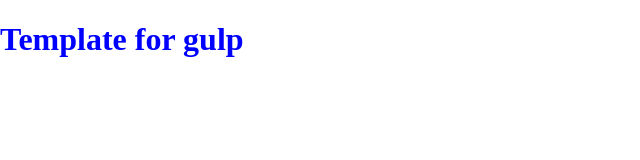
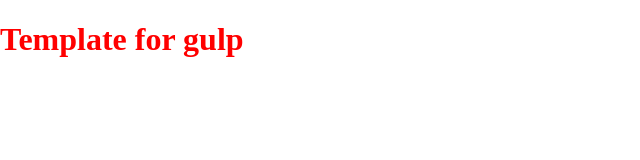
Before and after one commit to kevhello/gulp-template, a website: page public/index.html in a window 1280 px wide. Shown: the whole page, without its empty margins (0-640 px from the left). Drawn offline with nearby package versions, Linux system fonts and the light colour scheme.

Commit message:
Add base and modules folder and correct styles path on html

```diff
--- a/public/index.html
+++ b/public/index.html
@@ -3,9 +3,9 @@
 <head>
     <meta charset="UTF-8">
     <title>Title</title>
-    <link href="styles/styles.css" rel="stylesheet"/>
+    <link href="temp/styles/styles.css" rel="stylesheet"/>
 </head>
 <body>
-    <h1>Template for gulp</h1>
+    <h1 class="test test__testing">Template for gulp</h1>
 </body>
 </html>
--- a/public/styles/modules/_title.css
+++ b/public/styles/modules/_title.css
@@ -1,3 +1,6 @@
-h1 {
-    color: blue;
+.test {
+
+    &__testing {
+        color: red;
+     }
 }
--- a/public/temp/styles/styles.css
+++ b/public/temp/styles/styles.css
@@ -450,6 +450,6 @@
   display: none;
 }
 
-h1 {
-    color: blue;
-}
+.test__testing {
+        color: red;
+     }
```
